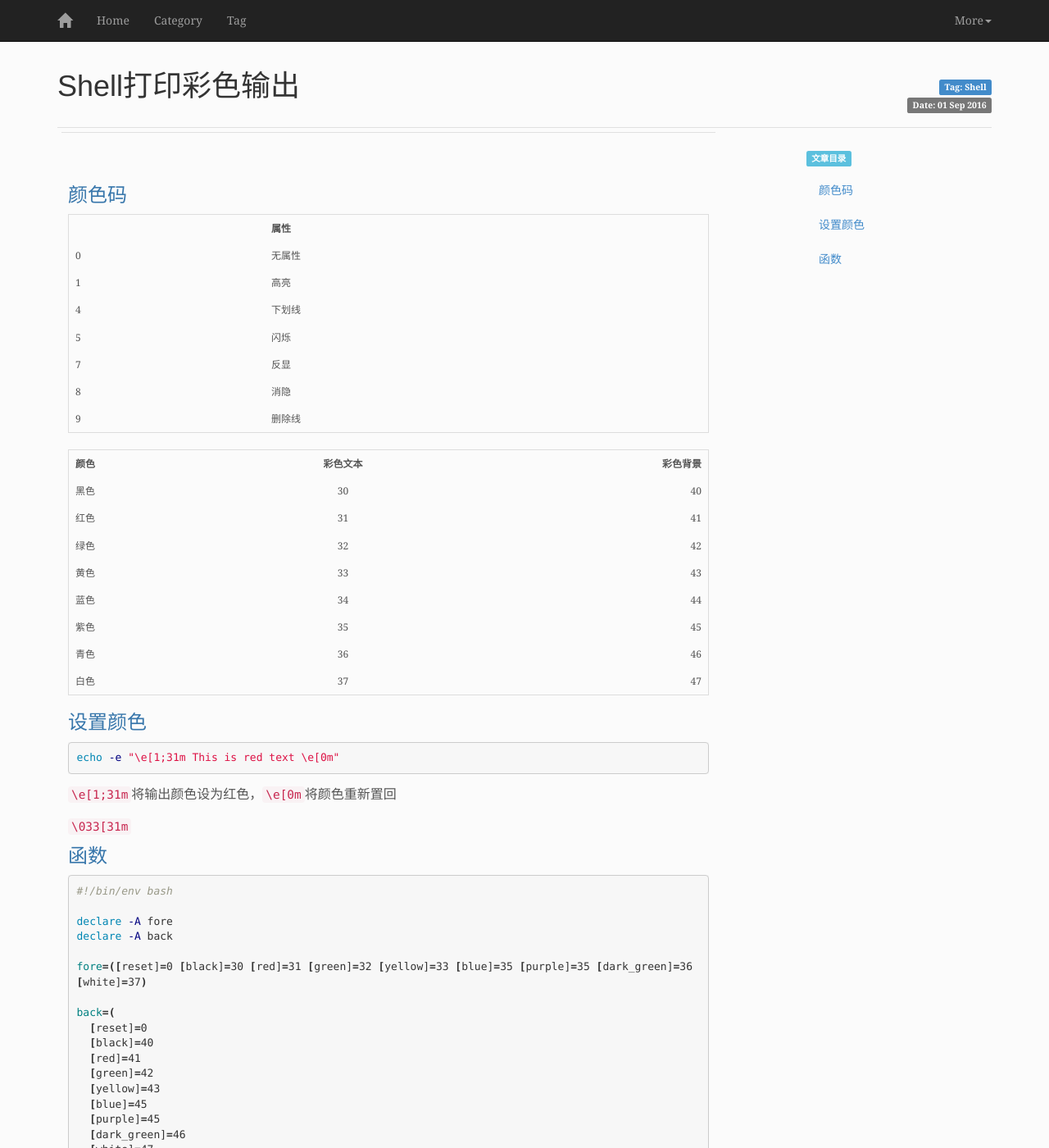
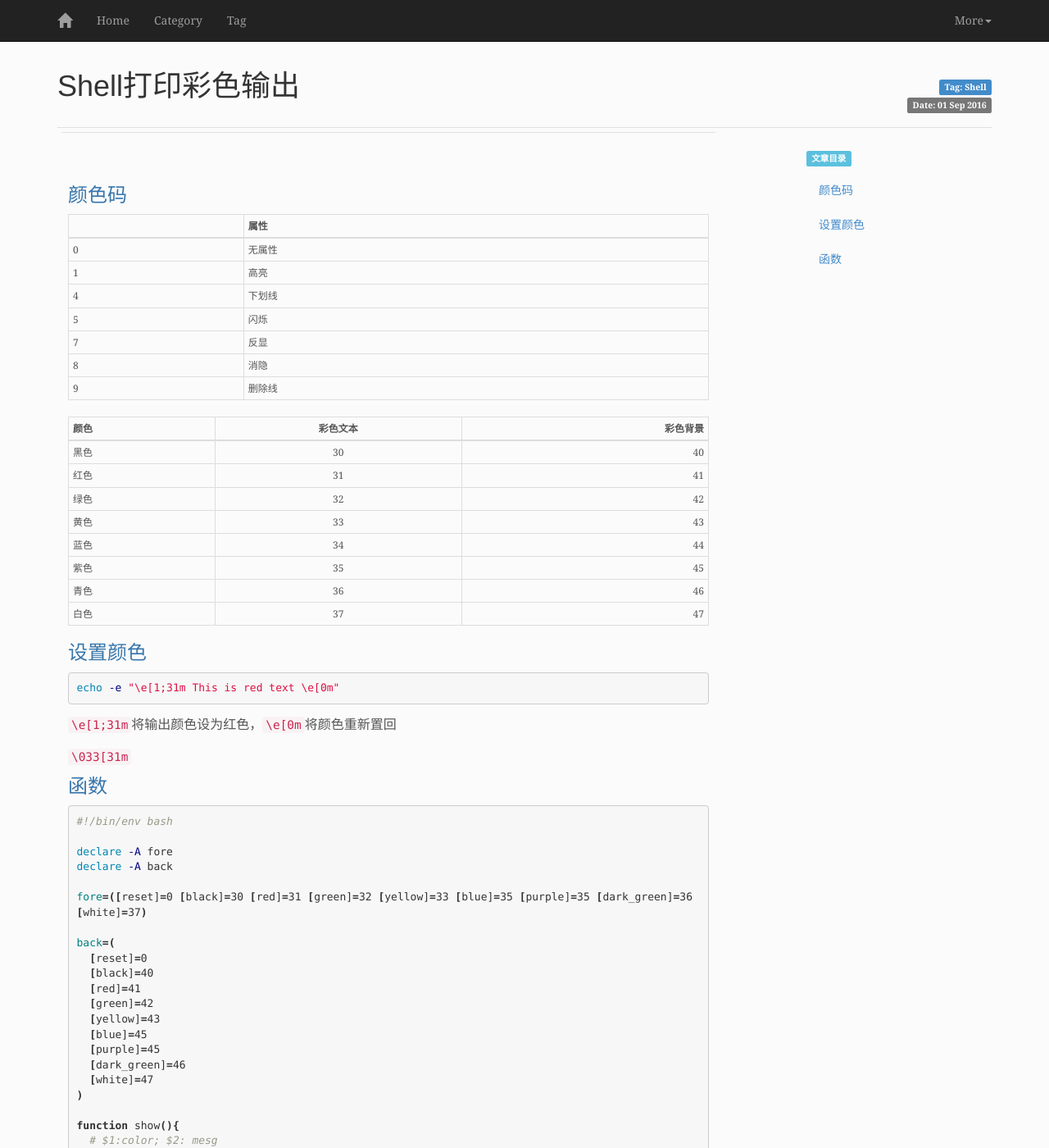
Before and after one commit to mapan1984/mapan1984.github.io, a Jekyll site: the page built from _posts/manual/2016-09-01-shell打印彩色输出.md, in a window 1280 px wide and 1400 px high. Shown: the whole window at 82% size. Built offline with Jekyll 4.4.1, drawn with Linux system fonts in a browser that asks for light colours; nearby versions of some CDN libraries; library files that are not in the unit come from our copies; comment, search, counter and statistics services are not loaded.

Commit message:
use the bootstrap table style

```diff
--- a/scripts/post.js
+++ b/scripts/post.js
@@ -115,3 +115,13 @@ $(document).ready(function() {                // fun返回顶部按钮行为
     });
     $(window).trigger('scroll');
 });
+
+$(document).ready(function() {                // 使table使用bootstrap的样式
+    let tables = $('table');
+    if (tables.length > 0) {
+        tables.addClass('table');
+        tables.addClass('table-bordered');
+        tables.addClass('table-hover');
+        tables.addClass('table-condensed');
+    }
+});
--- a/styles/main.scss
+++ b/styles/main.scss
@@ -25,27 +25,6 @@ h6, .h6 {
 a {
     &:link, visited {
         text-decoration: none;
-    }
-}
-table {
-    background-color: transparent;
-    font-size: 12px;
-    line-height: 1.2;
-    border: 1px solid #ddd;
-    border-spacing: 0px;
-    border-collapse: collapse;
-    width: 100%;
-    max-width: 100%;
-    margin-bottom: 20px;
-    > thead > tr > td,
-    > thead > tr > th,
-    > tbody > tr > td,
-    > tbody > tr > th,
-    > tfoot > tr > td,
-    > tfoot > tr > th {
-        padding: 8px;
-        line-height: 1.4285;
-        vertical-align: top;
     }
 }
 /*
```
